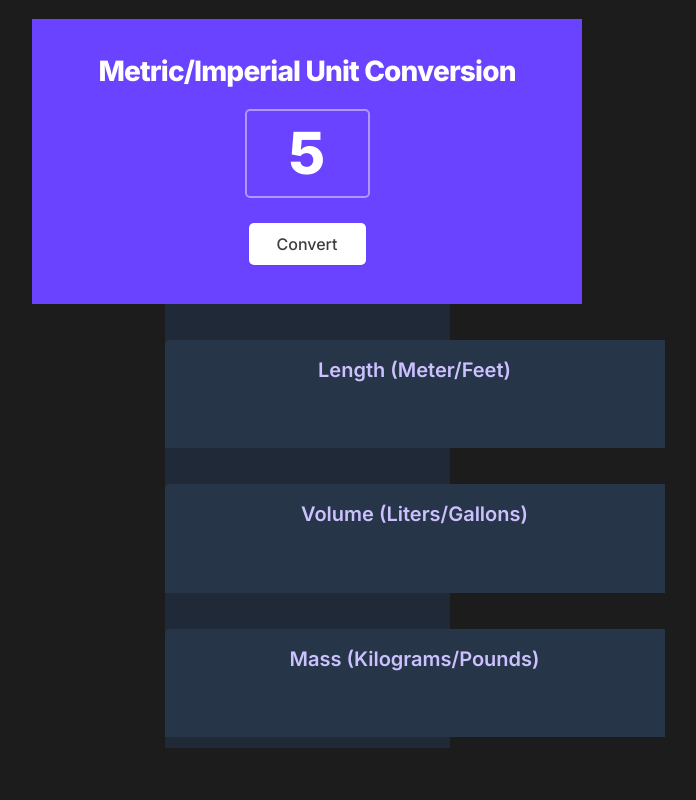
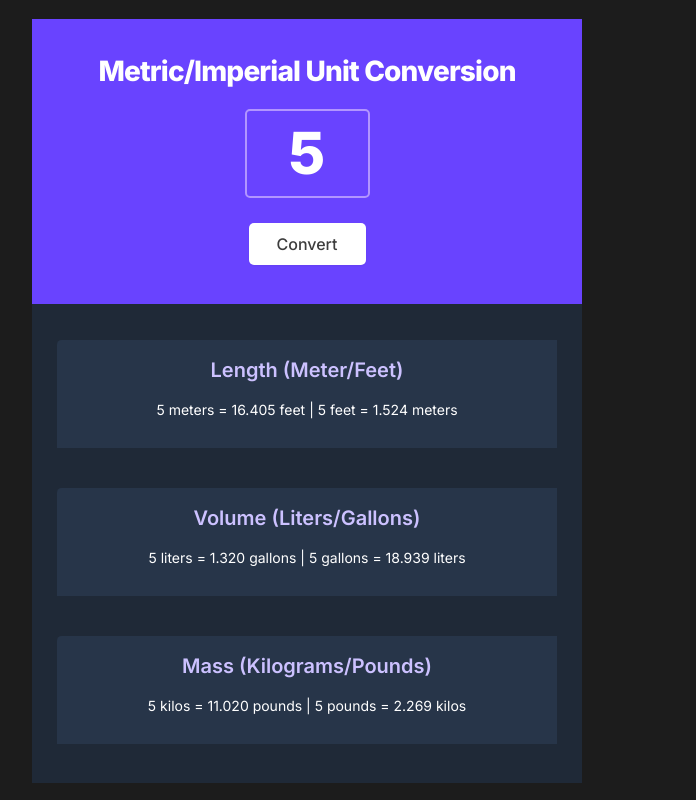
Before and after one commit to tavberidze/scrimba-frontend, a browser extension: page Module_03/soloProject-unit-converter/index.html in a window 1280 px wide. Both pictures are taken after typing "5" into the empty fields and a click on the button "Convert". Shown: the whole page, without its empty margins (333-1029 px from the left). Drawn offline with Linux system fonts and the light colour scheme.

Commit message:
fixed styles and functionality

```diff
--- a/Module_03/soloProject-unit-converter/index.css
+++ b/Module_03/soloProject-unit-converter/index.css
@@ -78,9 +78,10 @@ input[type=number] {
     margin-right: auto;
     display: flex;
     flex-direction: column;
-    width: 285px;
+    width: 550px;
     height: 444px;
     background-color: #1F2937;
+    padding-bottom: 35px;
 }
 
 .output-title {
@@ -94,9 +95,19 @@ input[type=number] {
 }
 
 .output {
-    margin-top: 36px;
+    margin: 36px auto auto auto;
     width: 500px;
     height: 108.57px;
     background-color: #273549;
     border-radius: 4.68077px 0px 0px 0px;
 }
+
+p {
+    font-family: 'Inter';
+    font-style: normal;
+    font-weight: 400;
+    font-size: 14px;
+    line-height: 20px;
+    color: #FFFFFF;
+    margin-bottom: 18.57px;
+}
--- a/Module_03/soloProject-unit-converter/index.js
+++ b/Module_03/soloProject-unit-converter/index.js
@@ -1,3 +1,16 @@
 // 1 meter = 3.281 feet
 // 1 liter = 0.264 gallon
 // 1 kilogram = 2.204 pound
+
+const convertBtn = document.getElementById('convert-btn')
+const inputEl = document.getElementById('input-el')
+let outputOne = document.getElementById('output-one')
+let outputTwo = document.getElementById('output-two')
+let outputThree = document.getElementById('output-three')
+
+
+convertBtn.addEventListener('click', function() {
+    outputOne.textContent = `${inputEl.value} meters = ${(inputEl.value*3.281).toFixed(3)} feet | ${inputEl.value} feet = ${(inputEl.value/3.281).toFixed(3)} meters`
+    outputTwo.textContent = `${inputEl.value} liters = ${(inputEl.value*0.264).toFixed(3)} gallons | ${inputEl.value} gallons = ${(inputEl.value/0.264).toFixed(3)} liters`
+    outputThree.textContent = `${inputEl.value} kilos = ${(inputEl.value*2.204).toFixed(3)} pounds | ${inputEl.value} pounds = ${(inputEl.value/2.204).toFixed(3)} kilos`
+})
```
